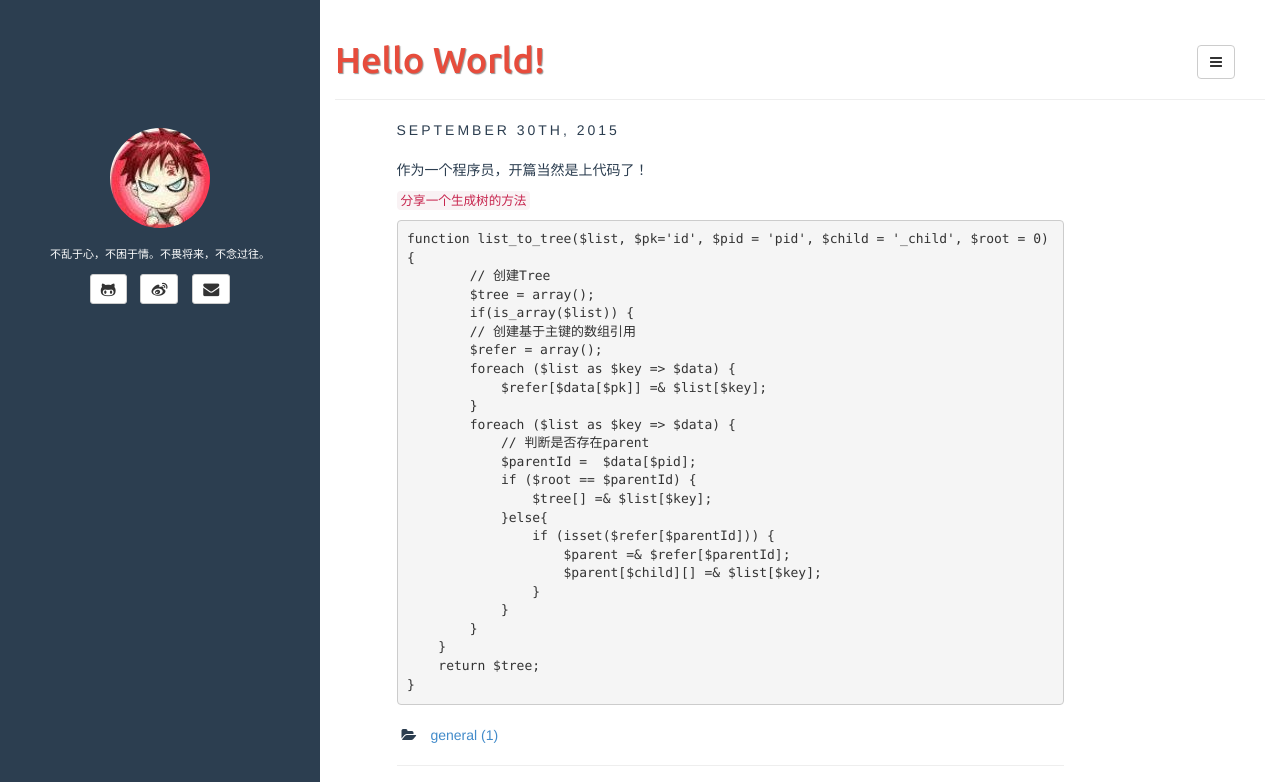
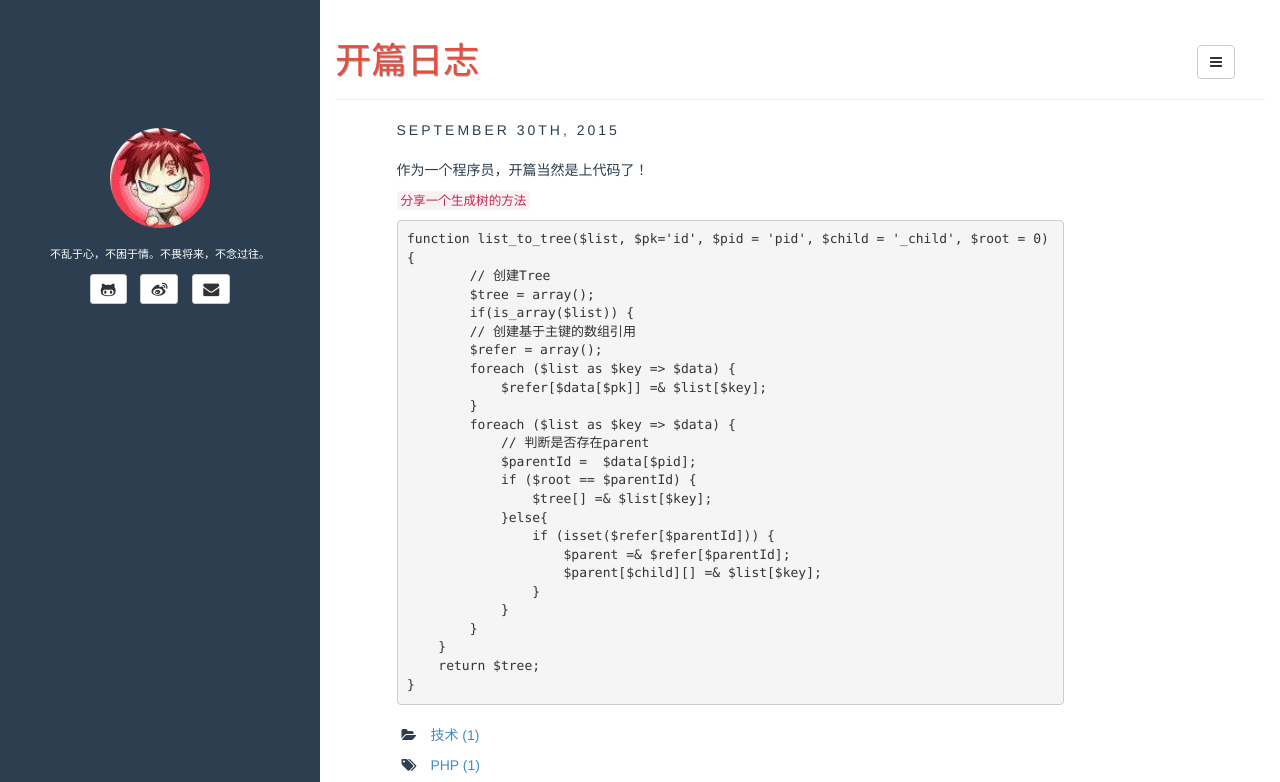
Before and after one commit to kaelli1234/kaelli1234.github.io, a Jekyll site: the page built from _posts/2015-09-30-hello-world.md, in a window 1280 px wide and 1195 px high, cut to the strip 0-782 px from the top of the window. Built offline with Jekyll 4.4.1, drawn with Linux system fonts in a browser that asks for light colours; comment, search, counter and statistics services are not loaded.

Commit message:
update 20150930 post
Signed-off-by: Kael Li <kaelli@gmail.com>

```diff
--- a/_config.yml
+++ b/_config.yml
@@ -13,7 +13,7 @@ defaults:
     scope:
       path: "" # empty string for all files
     values:
-      title: Kael
+      title: 逝水流年，不变初心，方得始终
 
 description: Stylish Jekyll Theme
 author:
--- a/_posts/2015-09-30-hello-world.md
+++ b/_posts/2015-09-30-hello-world.md
@@ -1,8 +1,8 @@
 ---
 layout: post
-title: Hello World!
-categories: [general]
-tags: []
+title: 开篇日志
+categories: [技术]
+tags: [PHP]
 fullview: true
 comments: true
 ---
```
Also changed, not shown: 6 other files.
